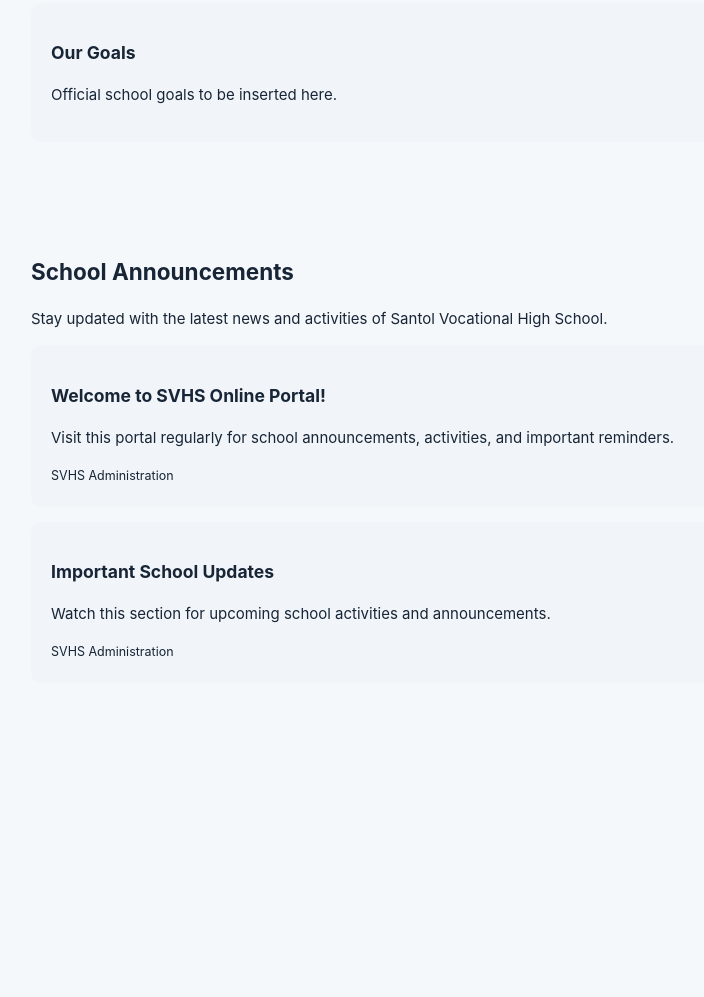
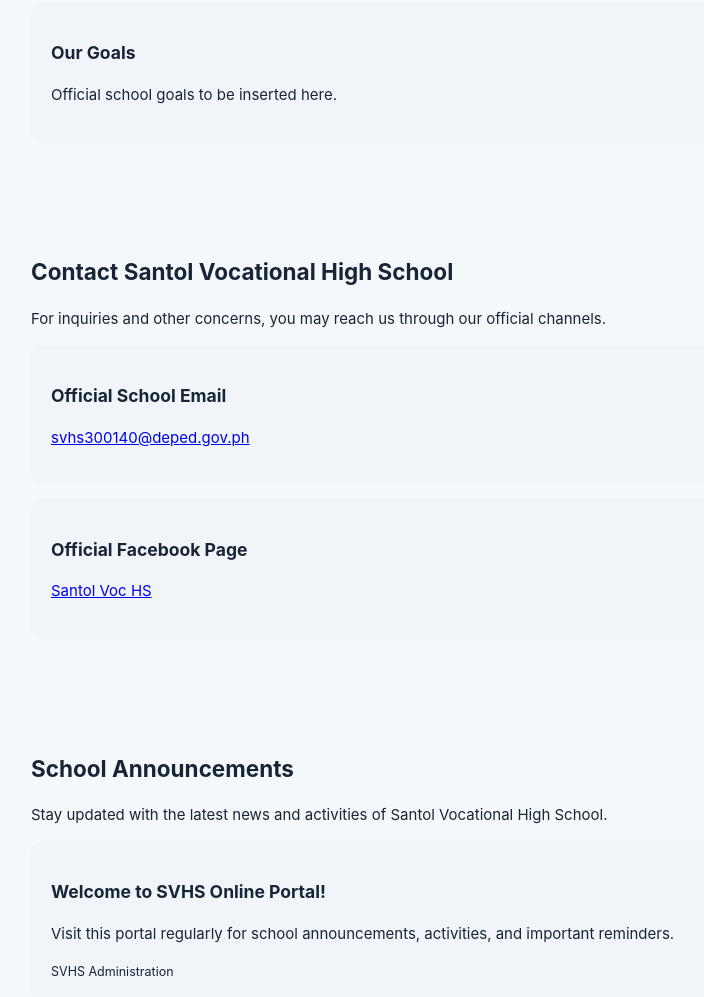
Before and after one commit to ZerWawi/svhs-online-portal, a plain HTML site: page index.html in a window 1280 px wide. Shown: the part 3291-4288 px from the top of the page, without its empty margins (129-833 px from the left). Before the commit the page ends 4029 px from the top, so only its background shows below. Drawn offline with nearby package versions, Linux system fonts and the light colour scheme.

Commit message:
Update index.html

```diff
--- a/index.html
+++ b/index.html
@@ -179,6 +179,30 @@ console.log("SVHS Portal: Supabase connection initialized.");
   </div>
 </section>
 
+
+<section id="contact" style="padding:40px 20px; max-width:1000px; margin:auto;">
+  <h2>Contact Santol Vocational High School</h2>
+  <p>For inquiries and other concerns, you may reach us through our official channels.</p>
+
+  <div style="background:#f1f5f9; padding:20px; margin:15px 0; border-radius:10px;">
+    <h3>Official School Email</h3>
+    <p>
+      <a href="mailto:svhs300140@deped.gov.ph">
+        svhs300140@deped.gov.ph
+      </a>
+    </p>
+  </div>
+
+  <div style="background:#f1f5f9; padding:20px; margin:15px 0; border-radius:10px;">
+    <h3>Official Facebook Page</h3>
+    <p>
+      <a href="https://www.facebook.com/search/pages/?q=Santol%20Voc%20HS" target="_blank" rel="noopener noreferrer">
+        Santol Voc HS
+      </a>
+    </p>
+  </div>
+</section>
+
 </body>
 
 <section id="announcements" style="padding:40px 20px; max-width:1000px; margin:auto;">
```
